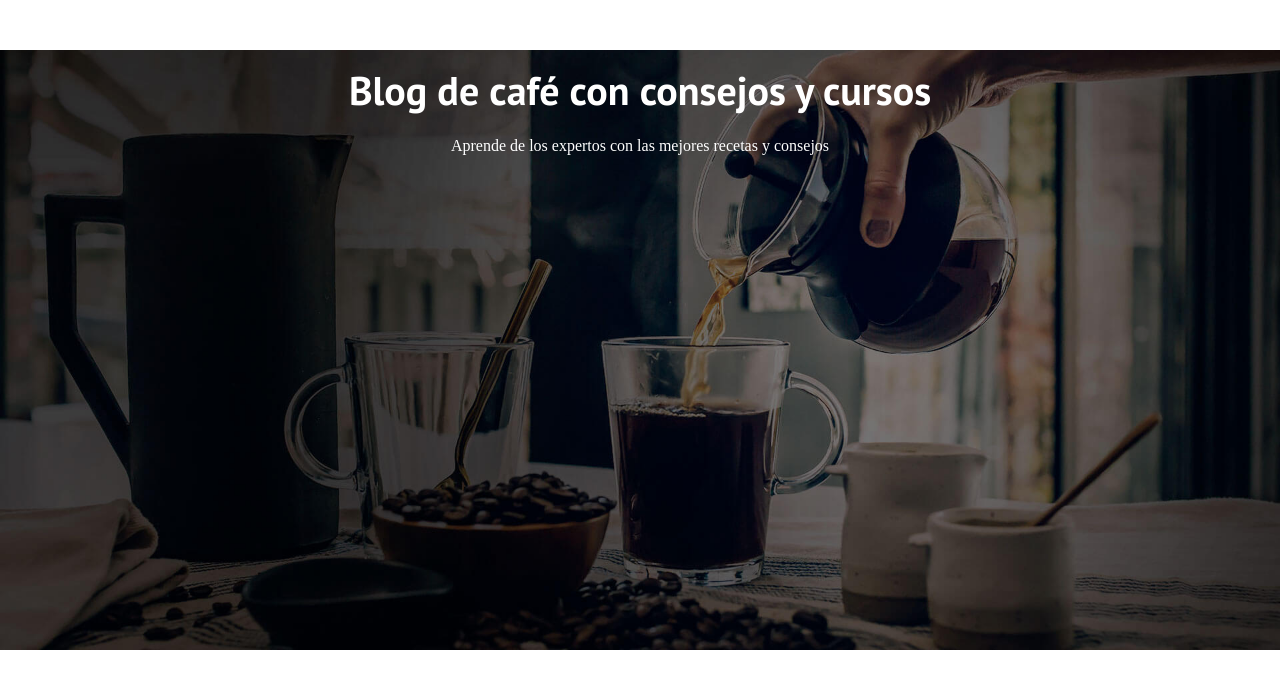
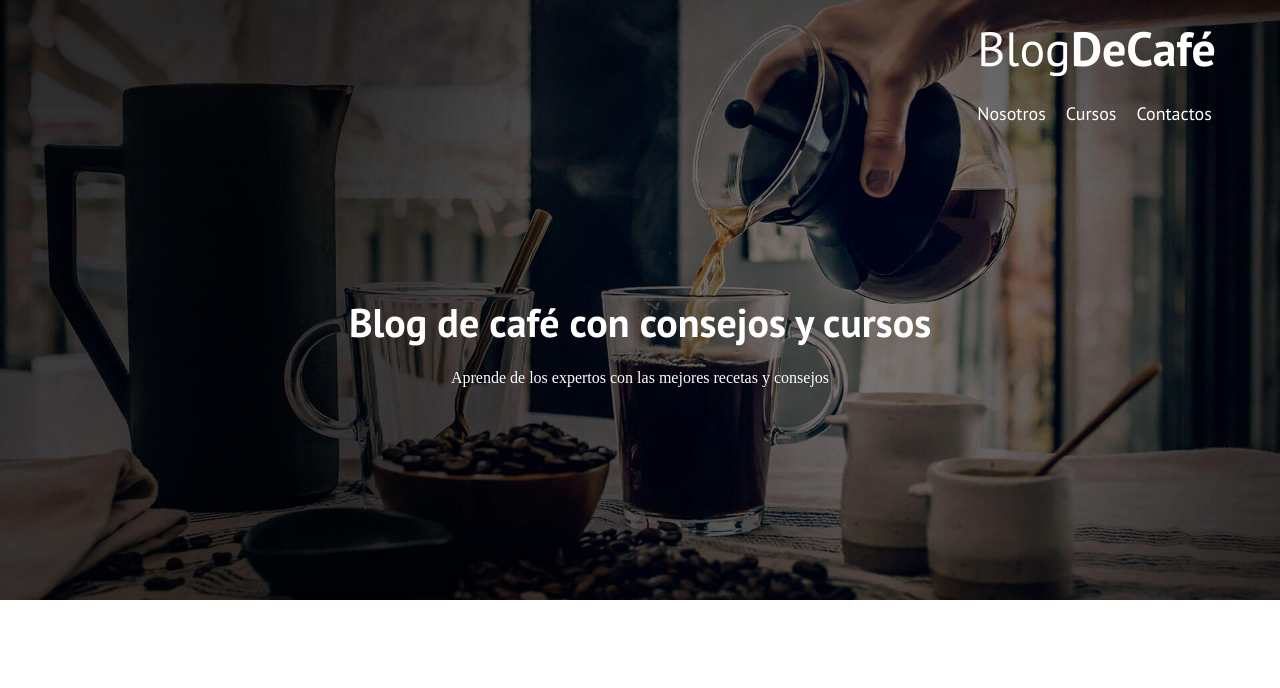
Before and after one commit to Erebuxs/BlogDeCaf-, a plain HTML site: page index.html in a window 1280 px wide. Drawn offline with Linux system fonts and the light colour scheme.

Commit message:
CSS al header

```diff
--- a/css/style.css
+++ b/css/style.css
@@ -3,6 +3,7 @@
     --fuenteParrafos: 'Open Sans'. sans-serif;
 
     --primario: #784d3c;
+    --gris: #e1e1e1;
     --blanco: #ffffff;
     --negro: #000000;
 }
@@ -22,8 +23,7 @@ body {
 
 /*! Globales */
 .contenedor {
-    max-width: 120rem;
-    width: 90%;
+    width: min(90%, 120rem);
     margin: 0 auto;
 }
 a {
@@ -72,3 +72,37 @@ img {
     color: var(--blanco);
     margin-top: 5rem;
 }
+@media (min-width: 768px) {
+    .header__texto {
+        margin-top: 15rem;
+    }
+}
+
+@media (min-width: 768px) {
+    .barra {
+        display: flex;
+        justify-content: space-between;
+        align-items: center;
+    }
+}
+.logo {
+    color: var(--blanco);
+}
+.logo__nombre {
+    font-weight: 400;
+}
+.logo__bold {
+    font-weight: 700;
+}
+@media (min-width: 768px) {
+    .navegacion {
+        display: flex;
+        gap: 2rem;
+    }
+}
+.navegacion__enlace {
+    display: block;
+    text-align: center;
+    font-size: 1.8rem;
+    color: var(--blanco);
+}
--- a/index.html
+++ b/index.html
@@ -14,6 +14,20 @@
 <body>
 
     <header class="header">
+
+        <div class="contenedor">
+            <div class="barra">
+                <a class="logo" href="index.html">
+                    <h1 class="logo__nombre no-margin centrar-texto">Blog<span class="logo__bold">DeCafé</span</h1>
+                </a>
+
+                <nav class="navegacion">
+                    <a class="navegacion__enlace" href="nosotros.thml">Nosotros</a>
+                    <a href="cursos.html" class="navegacion__enlace">Cursos</a>
+                    <a href="contacto.html" class="navegacion__enlace">Contactos</a>
+                </nav>
+            </div>
+        </div>
 
         <div class="header__texto">
             <h2 class="no-margin">Blog de café con consejos y cursos</h2>
```
